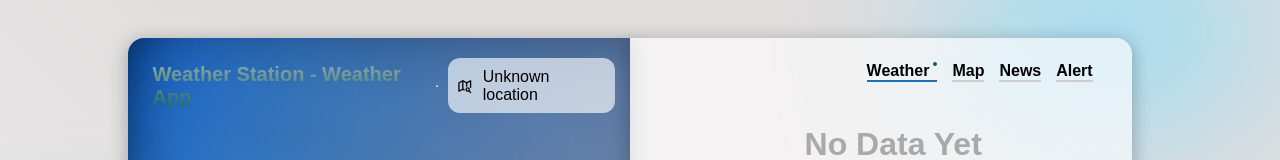
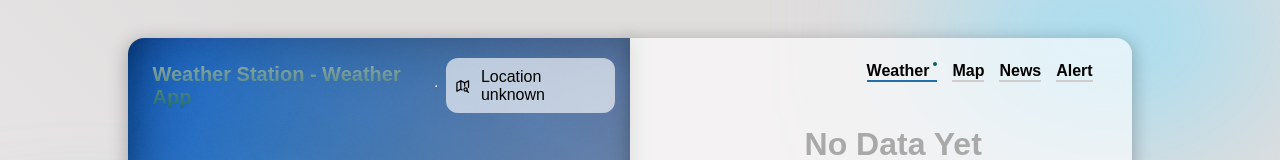
Before and after one commit to carlagesa/Weather-station, a React (Create React App) app: page / in a window 1280 px wide. Shown: the top 160 px of the page. Built offline with nearby package versions, Linux system fonts and the light colour scheme.

Commit message:
fixed bugs

```diff
--- a/src/App.js
+++ b/src/App.js
@@ -11,7 +11,7 @@ function App() {
   const [noData, setNoData] = useState("No Data Yet");
   const [searchTerm, setSearchTerm] = useState("");
   const [weatherData, setWeatherData] = useState([]);
-  const [city, setCity] = useState("Unknown location");
+  const [city, setCity] = useState("Location unknown");
   const [weatherIcon, setWeatherIcon] = useState(
     `${process.env.REACT_APP_ICON_URL}10n@2x.png`
   );
@@ -37,6 +37,7 @@ function App() {
       let res = await fetch(`${process.env.REACT_APP_URL + how_to_search}
       &appid=${API_KEY}&units=metric&cnt=5&exclude=hourly,minutely`);
       let data = await res.json();
+
       if (data.cod != 200) {
         setNoData("Location Not Found");
         return;
```
